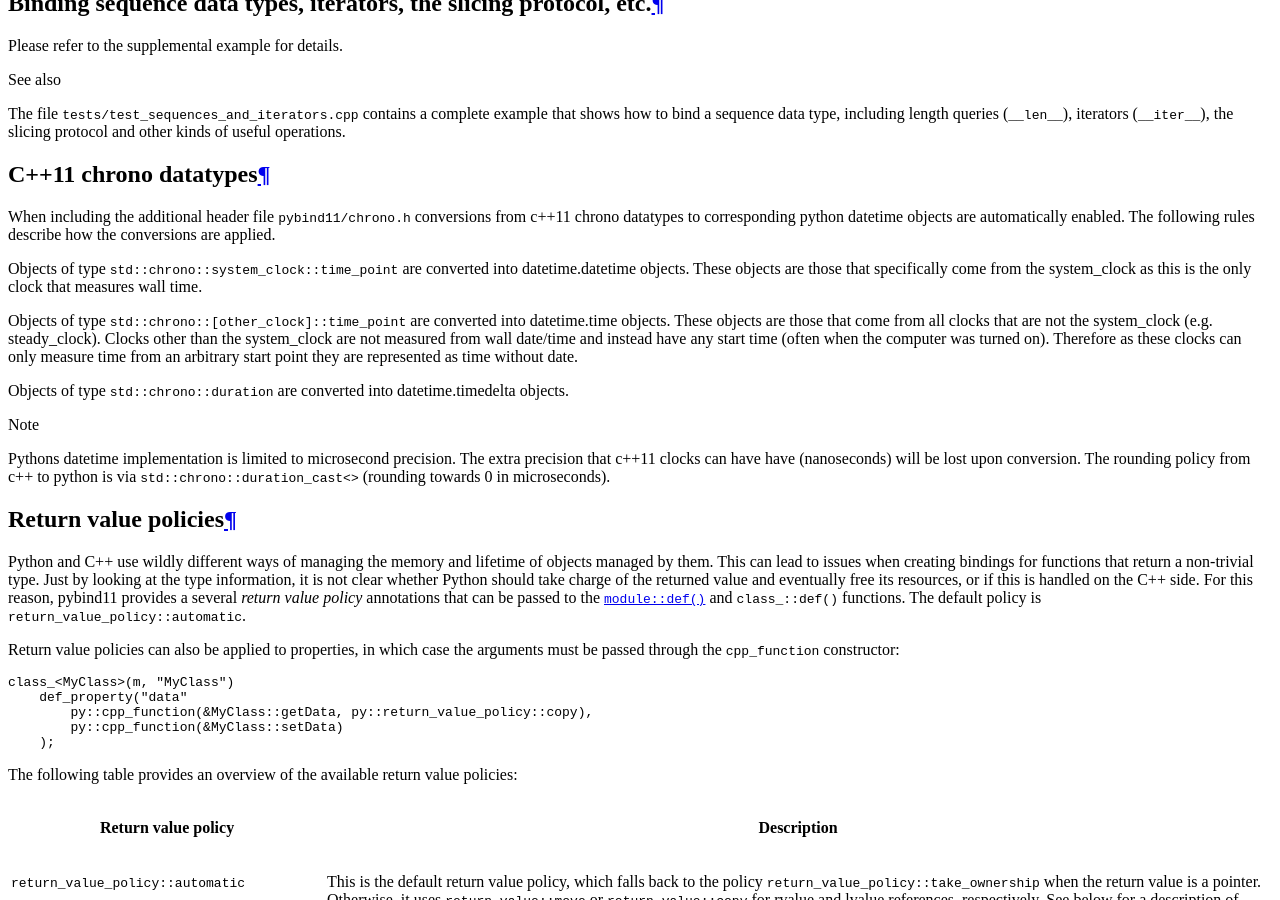
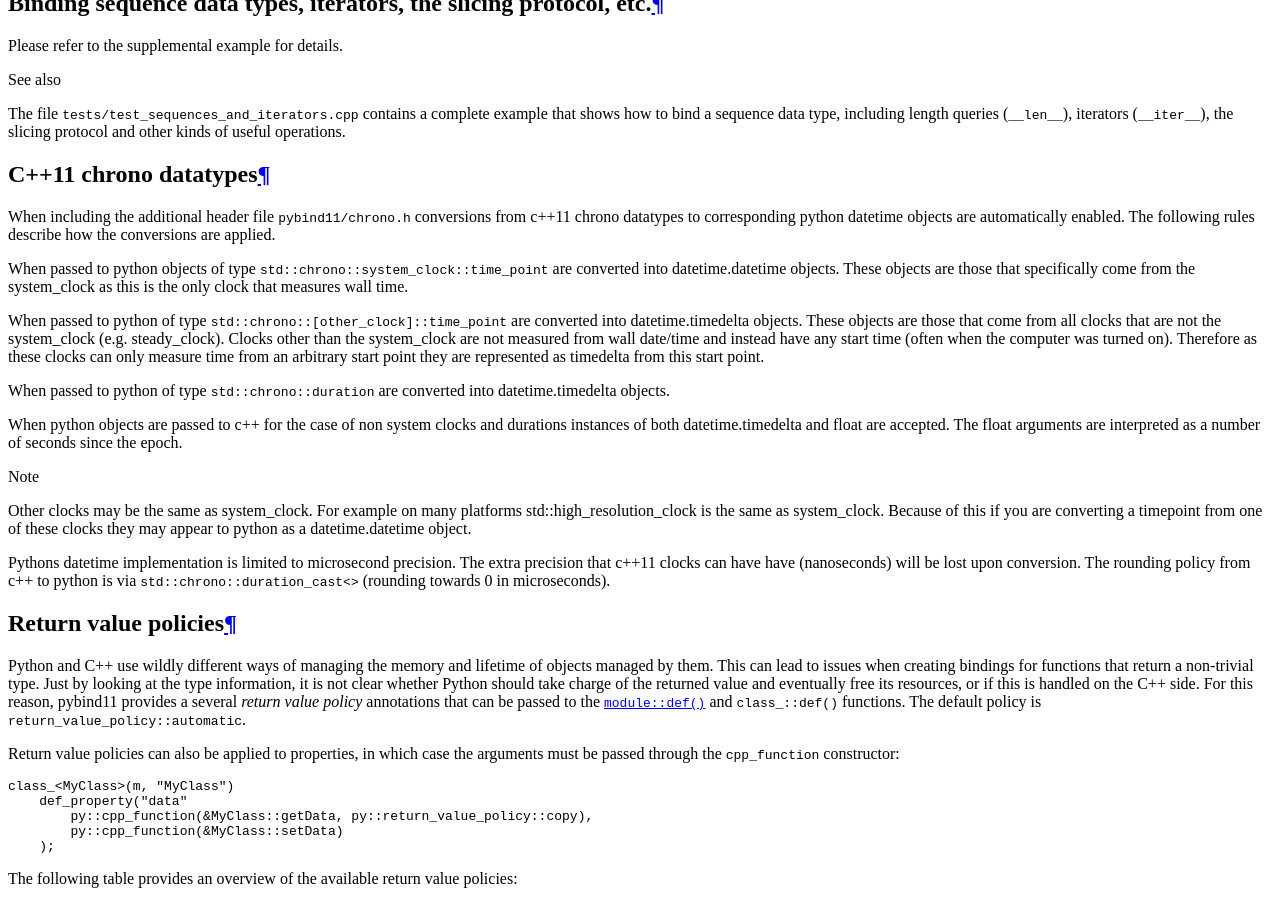
Before and after one commit to pybind/pybind11, a Sphinx documentation site: the page built from docs/advanced.rst, in a window 1280 px wide and 900 px high, scrolled down 9808 px. Built offline with Sphinx 7.4.7 and the Read the Docs theme 2.0.0, drawn with Linux system fonts in a browser that asks for light colours.

Commit message:
Changed non system clocks to be time deltas Allowed durations and non system clocks to be set from floats.

```diff
--- a/docs/advanced.rst
+++ b/docs/advanced.rst
@@ -764,18 +764,24 @@ When including the additional header file :file:`pybind11/chrono.h` conversions
 to corresponding python datetime objects are automatically enabled.
 The following rules describe how the conversions are applied.
 
-Objects of type ``std::chrono::system_clock::time_point`` are converted into datetime.datetime objects.
+When passed to python objects of type ``std::chrono::system_clock::time_point`` are converted into datetime.datetime objects.
 These objects are those that specifically come from the system_clock as this is the only clock that measures wall time.
 
-Objects of type ``std::chrono::[other_clock]::time_point`` are converted into datetime.time objects.
+When passed to python of type ``std::chrono::[other_clock]::time_point`` are converted into datetime.timedelta objects.
 These objects are those that come from all clocks that are not the system_clock (e.g. steady_clock).
 Clocks other than the system_clock are not measured from wall date/time and instead have any start time
 (often when the computer was turned on).
-Therefore as these clocks can only measure time from an arbitrary start point they are represented as time without date.
-
-Objects of type ``std::chrono::duration`` are converted into datetime.timedelta objects.
+Therefore as these clocks can only measure time from an arbitrary start point they are represented as timedelta from this start point.
+
+When passed to python of type ``std::chrono::duration`` are converted into datetime.timedelta objects.
+
+When python objects are passed to c++ for the case of non system clocks and durations instances of both datetime.timedelta
+and float are accepted. The float arguments are interpreted as a number of seconds since the epoch.
 
 .. note::
+
+    Other clocks may be the same as system_clock. For example on many platforms std::high_resolution_clock is the same as system_clock.
+    Because of this if you are converting a timepoint from one of these clocks they may appear to python as a datetime.datetime object.
 
     Pythons datetime implementation is limited to microsecond precision.
     The extra precision that c++11 clocks can have have (nanoseconds) will be lost upon conversion.
```
Also changed, not shown: 3 other files.
